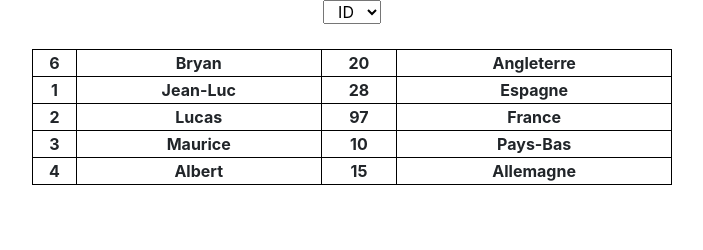
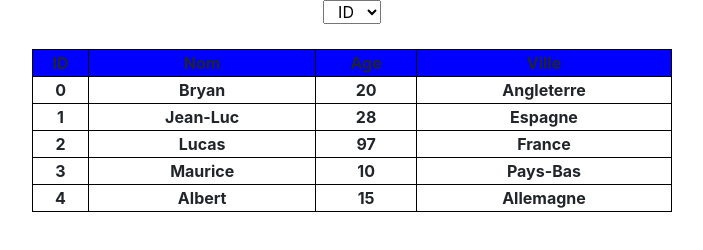
Before and after one commit to jessyfouace/exercice4poo, a plain HTML site: page index.html in a window 1280 px wide. Shown: the whole page, without its empty margins (288-991 px from the left). Drawn offline with Linux system fonts and the light colour scheme.

Commit message:
Resolve for view theade

```diff
--- a/css/main.css
+++ b/css/main.css
@@ -110,6 +110,10 @@ th {
 
 tbody {
     background-color: blue;
+}
+
+#newlist {
+    background-color: inherit;
 }
 
 
--- a/index.html
+++ b/index.html
@@ -22,7 +22,8 @@
       <option value="from">Ville</option>
     </select>
   </div>
-  <table class="col-6 mx-auto" style="text-align: center; margin-top: 25px;" id="newlist">
+  <table class="col-6 mx-auto" style="text-align: center; margin-top: 25px;">
+    <tbody>
       <tr>
         <th>
           ID
@@ -37,6 +38,10 @@
           Ville
         </th>
       </tr>
+    </tbody>
+    <tbody id="newlist">
+
+    </tbody>
   </table>
 
 
--- a/info.json
+++ b/info.json
@@ -1,5 +1,5 @@
 [{
-        "id": 6,
+        "id": 0,
         "name": "Bryan",
         "age": 20,
         "from": "Angleterre"
```
Lines whose indentation alone changed are shown as unchanged.
